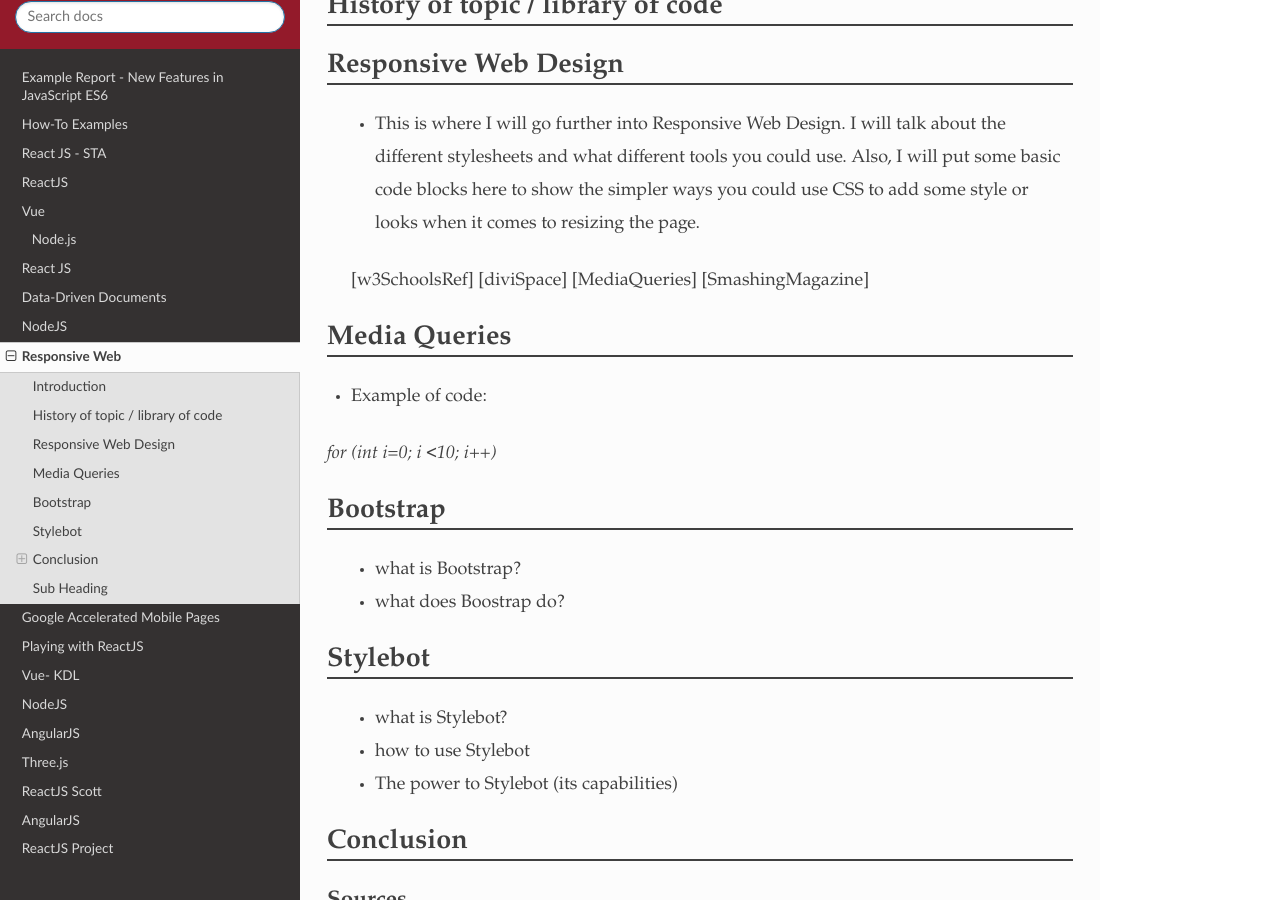
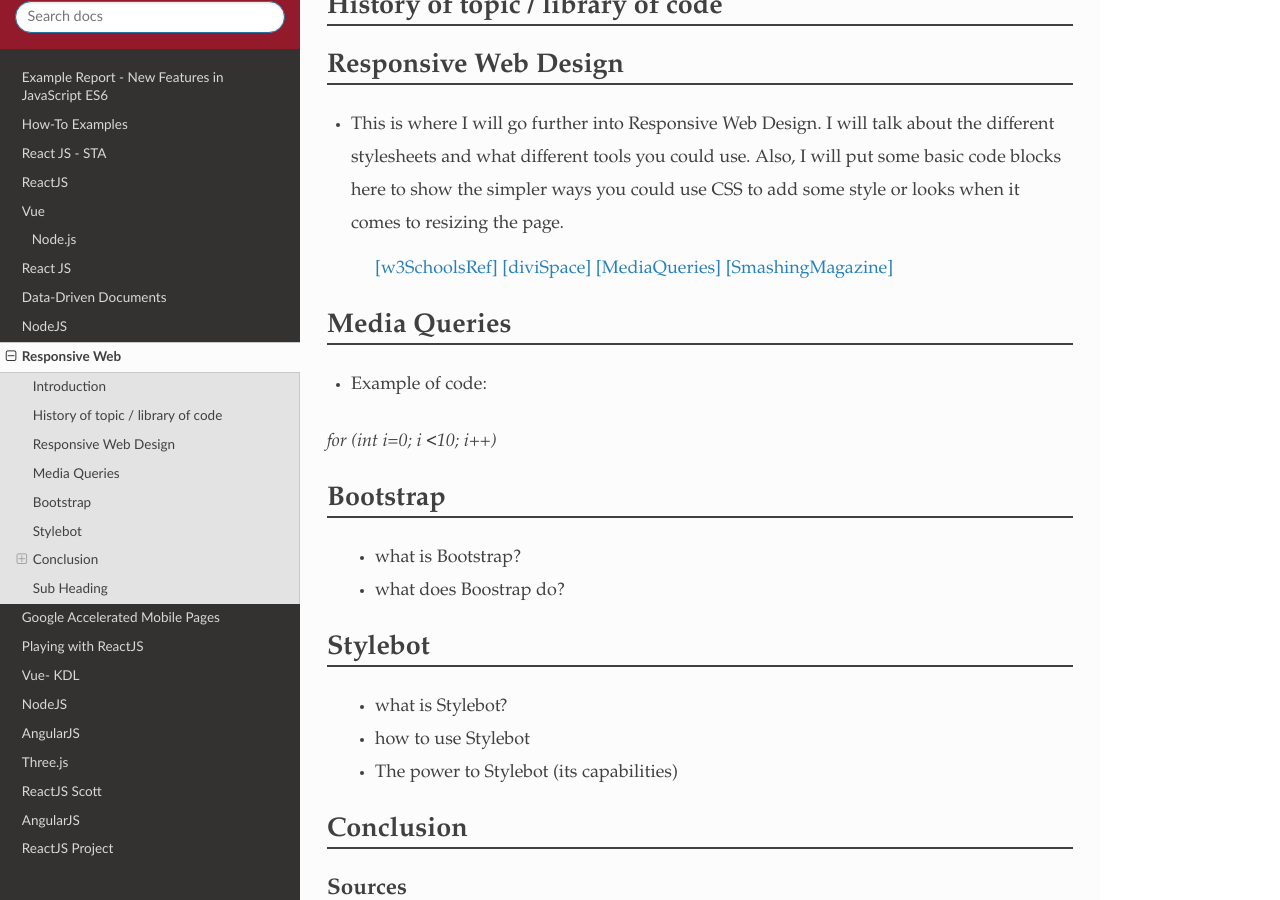
Before and after one commit to pvcraven/2019_spring_web_dev, a Sphinx documentation site: the page built from source/final/espersen/index.rst, in a window 1280 px wide and 900 px high, scrolled down 699 px. Built offline with Sphinx 7.4.7 and the Read the Docs theme 2.0.0, drawn with Linux system fonts in a browser that asks for light colours.

Commit message:
fixing references

```diff
--- a/source/final/espersen/index.rst
+++ b/source/final/espersen/index.rst
@@ -25,15 +25,15 @@ History of topic / library of code
 
 Responsive Web Design
 ~~~~~~~~~~~~~~~~~~~~~
-    * This is where I will go further into Responsive Web Design.  I will talk
-      about the different stylesheets and what different tools you could use.
-      Also, I will put some basic code blocks here to show the simpler ways you
-      could use CSS to add some style or looks when it comes to resizing the page.
+* This is where I will go further into Responsive Web Design.  I will talk
+  about the different stylesheets and what different tools you could use.
+  Also, I will put some basic code blocks here to show the simpler ways you
+  could use CSS to add some style or looks when it comes to resizing the page.
 
-    [w3SchoolsRef]
-    [diviSpace]
-    [MediaQueries]
-    [SmashingMagazine]
+    [w3SchoolsRef]_
+    [diviSpace]_
+    [MediaQueries]_
+    [SmashingMagazine]_
 
 Media Queries
 ~~~~~~~~~~~~~
```
